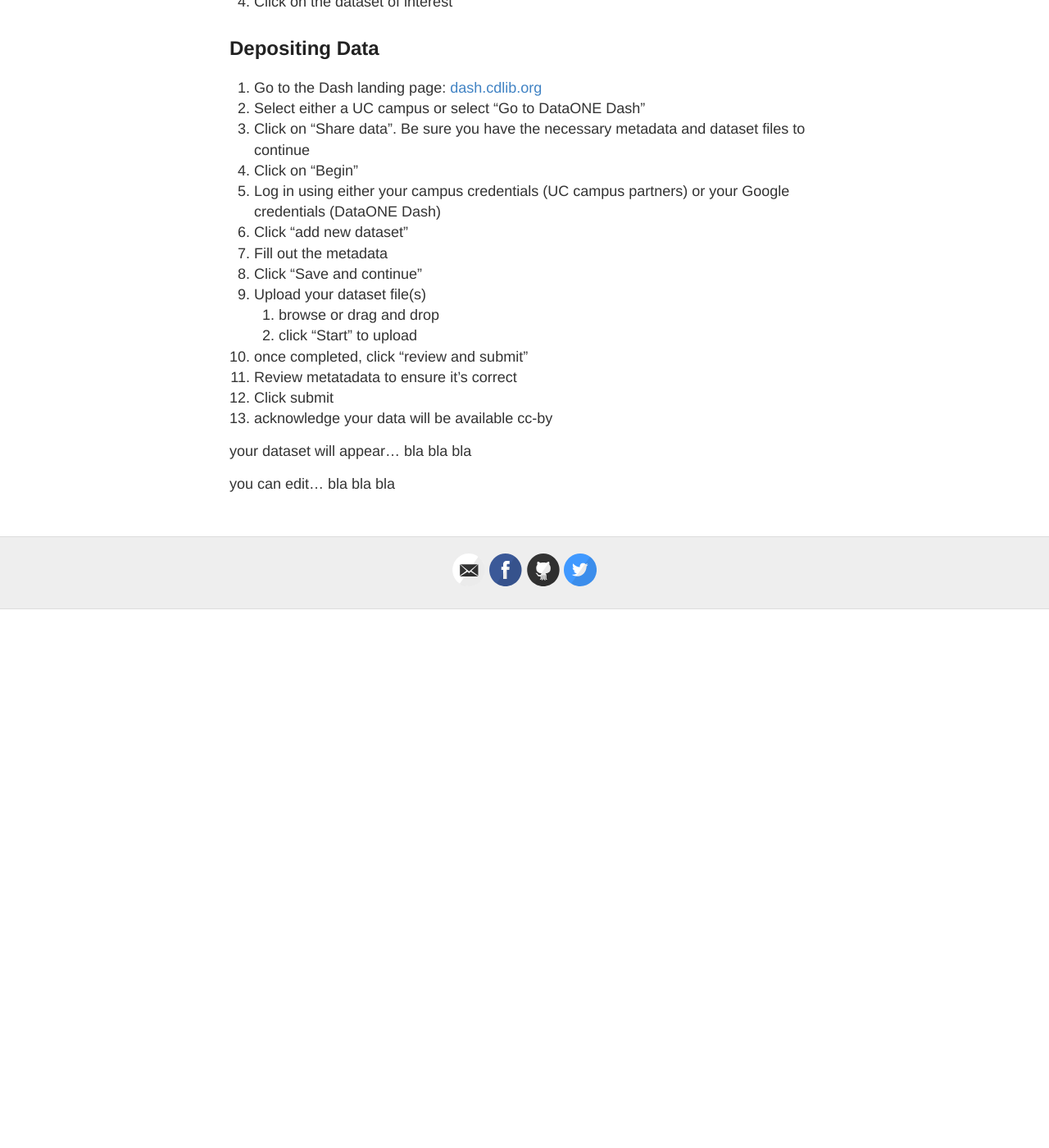
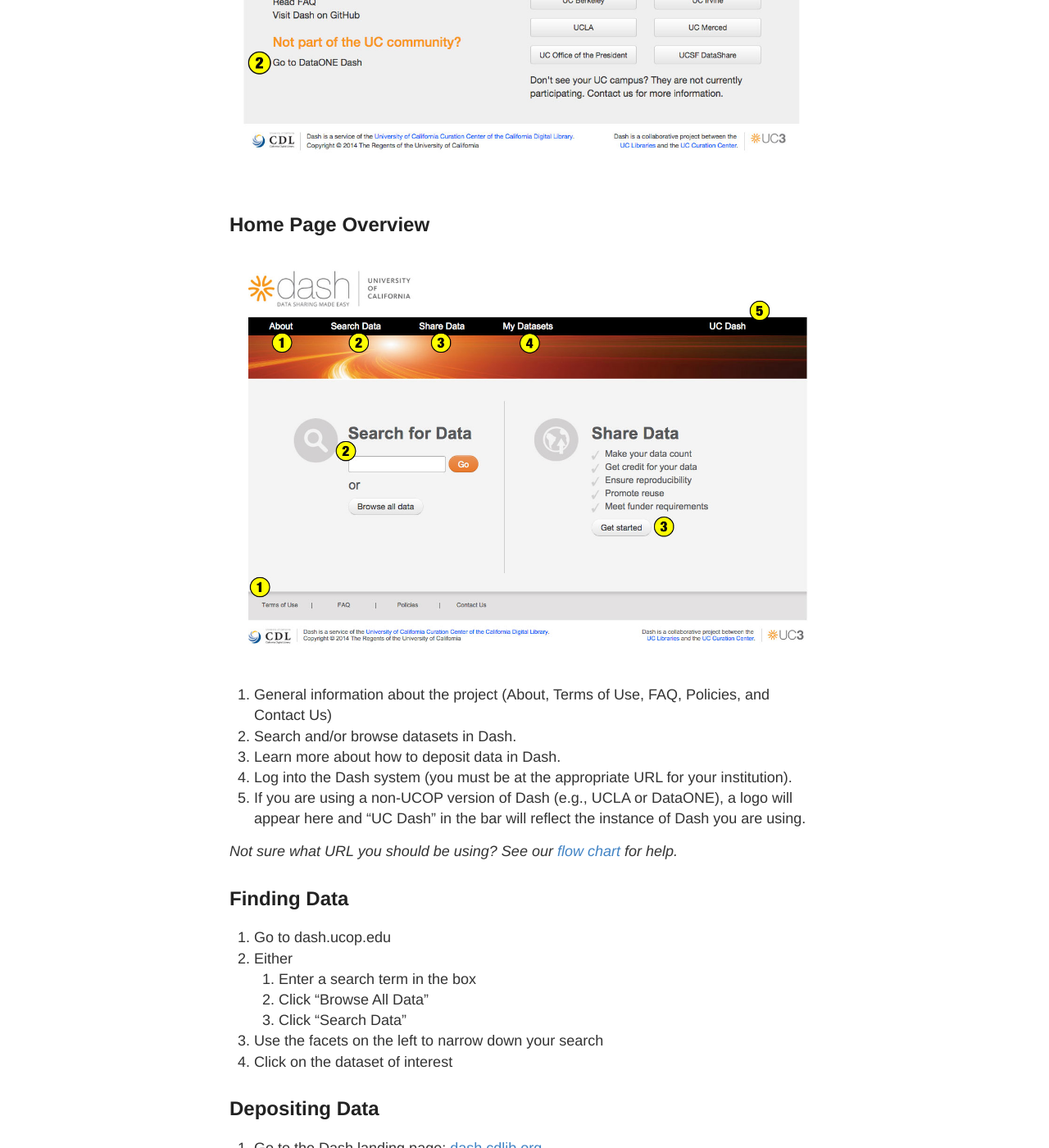
Before and after one commit to CDLUC3/dash, a Jekyll site: the page built from user-guide.md, in a window 1280 px wide and 1400 px high, scrolled down 583 px. Shown: the whole window at 82% size. Built offline with Jekyll 4.4.1, drawn with Linux system fonts in a browser that asks for light colours; before the commit the page ends 1326 px from its top, so only the background shows below that; some of the changed text lies outside the part shown.

Commit message:
adding user guide text

```diff
--- a/user-guide.md
+++ b/user-guide.md
@@ -4,10 +4,23 @@
 permalink: /user-guide/
 ---
 
-## Website Overview
+## Brochure Page Overview
 
-1. flow chart?
-1. explain different instances
+![brochure page](https://raw.githubusercontent.com/CDLUC3/dash/gh-pages/images/userguide/brochure.jpg)
+
+
+
+## Home Page Overview
+
+![home page](https://raw.githubusercontent.com/CDLUC3/dash/gh-pages/images/userguide/home-page.jpg)
+
+1. General information about the project (About, Terms of Use, FAQ, Policies, and Contact Us)
+2. Search and/or browse datasets in Dash.
+3. Learn more about how to deposit data in Dash.
+4. Log into the Dash system (you must be at the appropriate URL for your institution).
+5. If you are using a non-UCOP version of Dash (e.g., UCLA or DataONE), a logo will appear here and "UC Dash" in the bar will reflect the instance of Dash you are using.
+
+_Not sure what URL you should be using? See our [flow chart](https://raw.githubusercontent.com/CDLUC3/dash/gh-pages/docs/Where2start.png) for help._
 
 
 ## Finding Data
```
Also changed, not shown: images/userguide/brochure.jpg (added), images/userguide/home-page.jpg (added).
